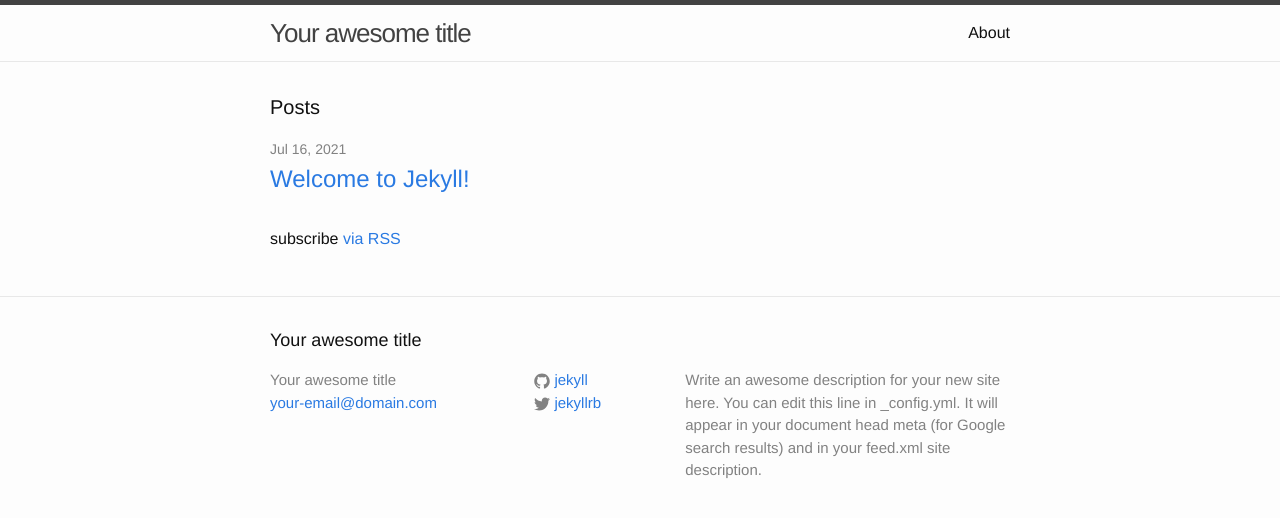
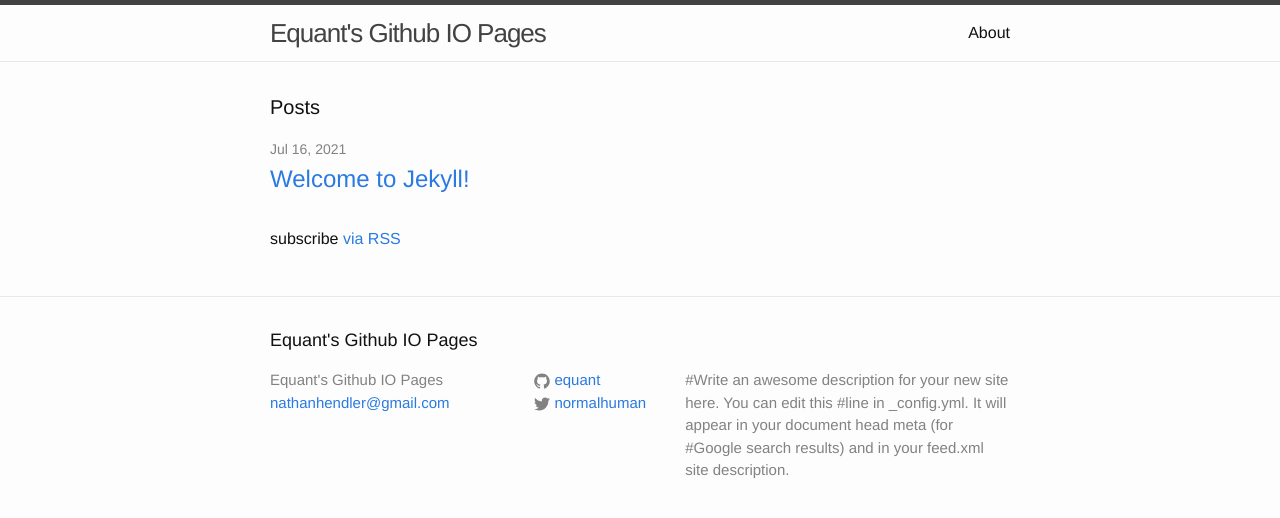
Before and after one commit to equant/equant.github.io, a Jekyll site: the page built from index.html, in a window 1280 px wide. Shown: the top 518 px of the page. Built offline with Jekyll 4.4.1, drawn with Linux system fonts in a browser that asks for light colours.

Commit message:
basic config edits

```diff
--- a/_config.yml
+++ b/_config.yml
@@ -6,16 +6,16 @@
 # 'jekyll serve'. If you change this file, please restart the server process.
 
 # Site settings
-title: Your awesome title
-email: your-email@domain.com
+title: Equant's Github IO Pages
+email: nathanhendler@gmail.com
 description: > # this means to ignore newlines until "baseurl:"
-  Write an awesome description for your new site here. You can edit this
-  line in _config.yml. It will appear in your document head meta (for
-  Google search results) and in your feed.xml site description.
+  #Write an awesome description for your new site here. You can edit this
+  #line in _config.yml. It will appear in your document head meta (for
+  #Google search results) and in your feed.xml site description.
 baseurl: "" # the subpath of your site, e.g. /blog
-url: "http://yourdomain.com" # the base hostname & protocol for your site
-twitter_username: jekyllrb
-github_username:  jekyll
+url: "https://equant.github.io/" # the base hostname & protocol for your site
+twitter_username: normalhuman
+github_username:  equant
 
 # Build settings
 markdown: kramdown
```
Also changed, not shown: 7 other files.
